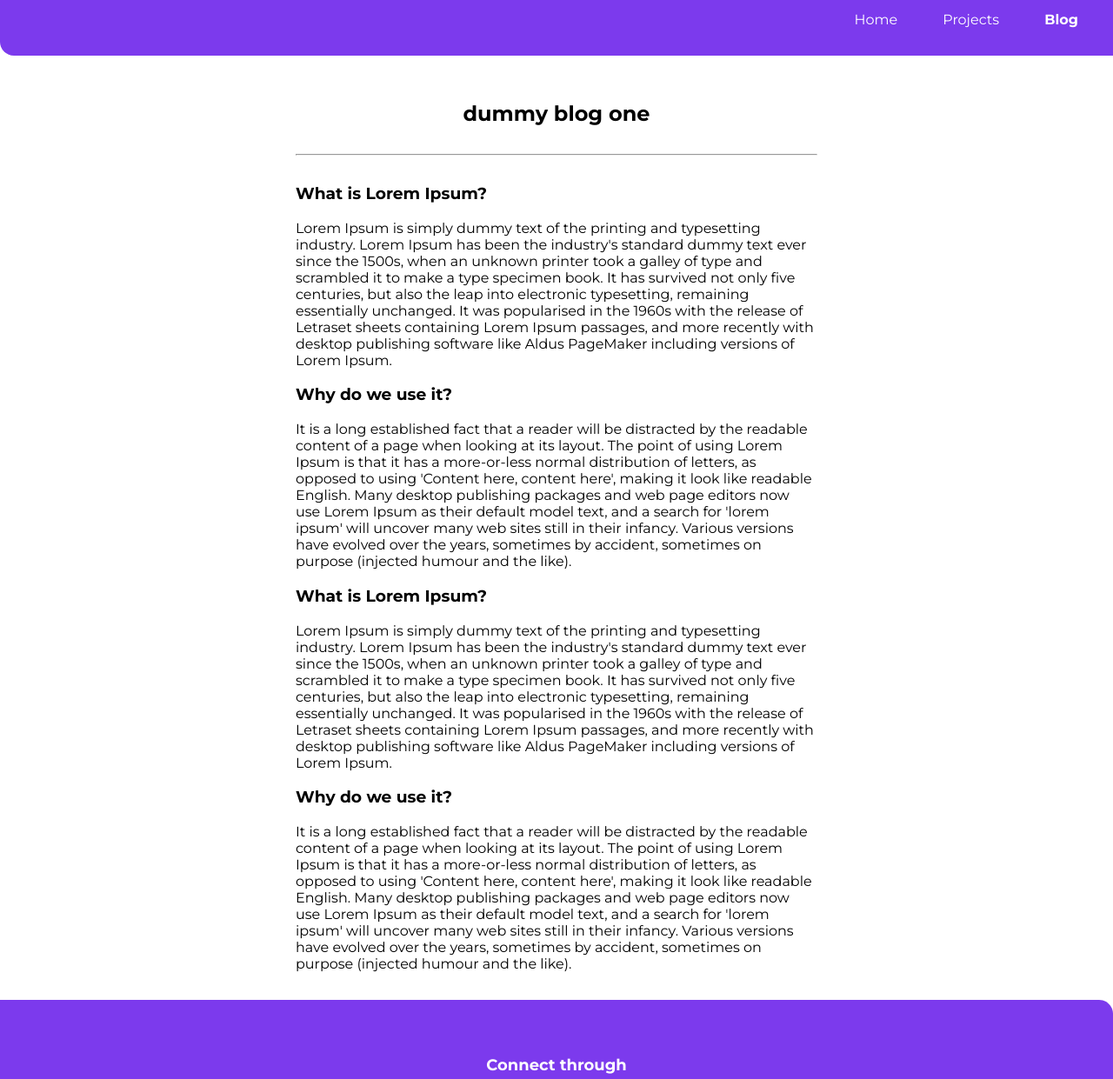
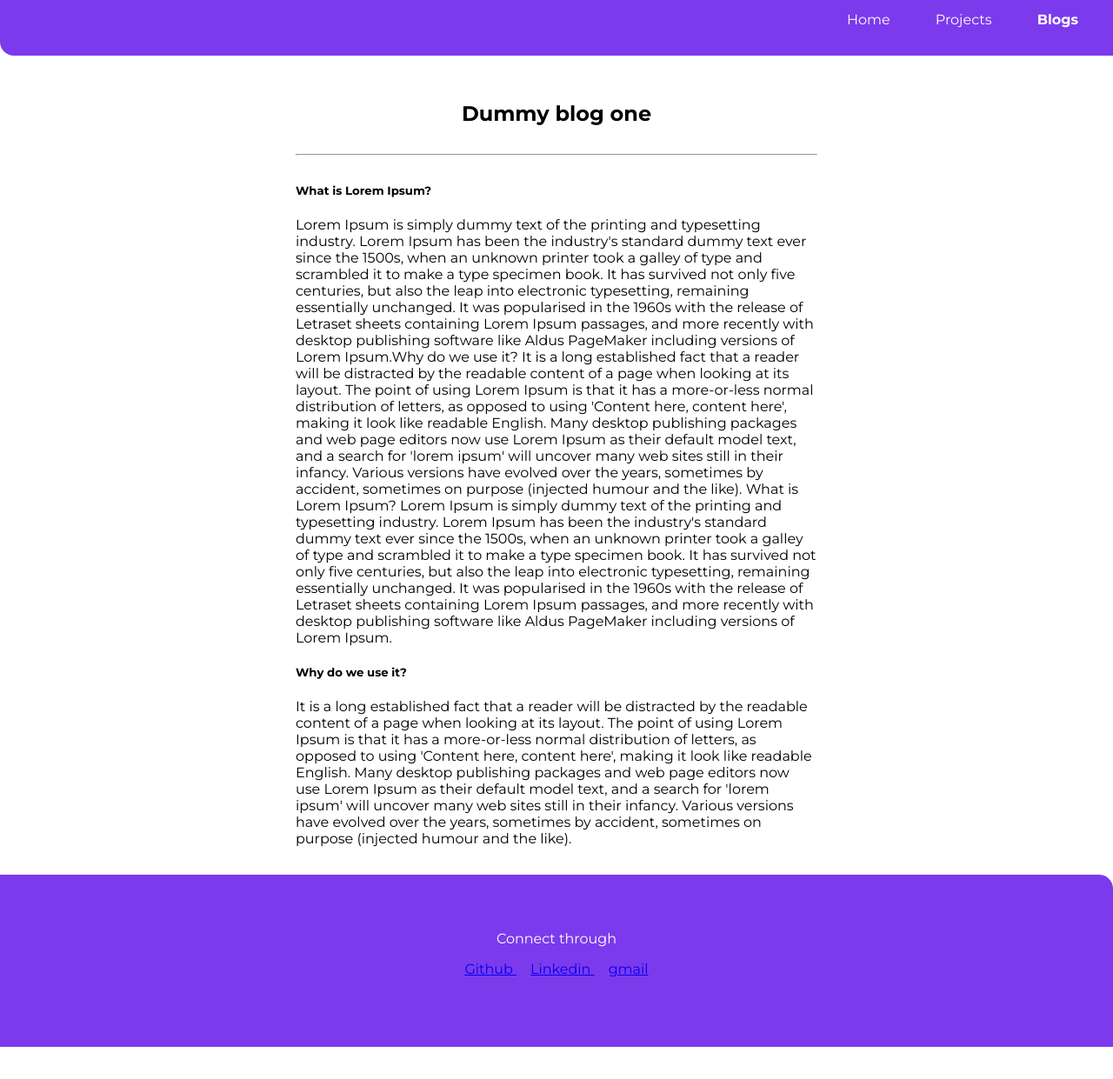
Before and after one commit to Jagadeesh-Jetti/Portfolio, a plain HTML site: page blogs/blogone.html in a window 1280 px wide. Shown: the part 38-1279 px from the top of the page at 87% size. After the commit the page ends 1242 px from the top, so only its background shows below. Drawn offline with Linux system fonts and the light colour scheme.

Commit message:
feat: added blog pages

```diff
--- a/blogs/blogone.html
+++ b/blogs/blogone.html
@@ -4,42 +4,54 @@
     <meta charset="UTF-8">
     <meta http-equiv="X-UA-Compatible" content="IE=edge">
     <meta name="viewport" content="width=device-width, initial-scale=1.0">
-    <title>blogone</title>
+    <title>Blogone</title>
     <link href="/style.css" rel="stylesheet" />
 </head>
 <body>
-    <nav class="navigation container">
+    <nav class="navigation">
+        <div class="container-fluid">
             <div class="nav-brand">Jagadeesh Jetti</div>
                 <ul class="list-non-bullet nav-pills">
                     <li class="list-item-inline">
-                <a class="link" href="/index.html">Home</a>
+                        <a class="link" href="/">Home</a>
                     </li>
                      <li class="list-item-inline">
-                <a class="link" href="/">Projects</a>
+                        <a class="link" href="/projects.html">Projects</a>
                     </li>
                     <li class="list-item-inline">
-                <a class="link link-active" href="/blogs.html">Blog</a>
+                        <a class="link link-active" href="/blogs.html">Blogs</a>
                     </li>
                 </ul>
+        </div>
     </nav>
 
    <section class="section">
         <div class="container container-center">
-            <h1>dummy blog one</h1>
+            <h1>Dummy blog one</h1>
             <hr>
             <p>
-                <h3>What is Lorem Ipsum?</h3>
+               <section class="blog">
+                <h5>What is Lorem Ipsum?</h5>
+
+                Lorem Ipsum is simply dummy text of the printing and typesetting industry. Lorem Ipsum has been the industry's standard dummy
+                text ever since the 1500s, when an unknown printer took a galley of type and scrambled it to make a type specimen book.
+                It has survived not only five centuries, but also the leap into electronic typesetting, remaining essentially unchanged.
+                It was popularised in the 1960s with the release of Letraset sheets containing Lorem Ipsum passages, and more recently with
+                desktop publishing software like Aldus PageMaker including versions of Lorem Ipsum.Why do we use it?
+                It is a long established fact that a reader will be distracted by the readable content of a page when looking at its layout.
+                The point of using Lorem Ipsum is that it has a more-or-less normal distribution of letters, as opposed to using 'Content here,
+                content here', making it look like readable English. Many desktop publishing packages and web page editors now use Lorem Ipsum
+                as their default model text, and a search for 'lorem ipsum' will uncover many web sites still in their infancy. Various versions
+                have evolved over the years, sometimes by accident, sometimes on purpose (injected humour and the like).
+                What is Lorem Ipsum?
 
                 Lorem Ipsum is simply dummy text of the printing and typesetting industry. Lorem Ipsum has been the industry's standard dummy text ever since the 1500s, when an unknown printer took a galley of type and scrambled it to make a type specimen book. It has survived not only five centuries, but also the leap into electronic typesetting, remaining essentially unchanged. It was popularised in the 1960s with the release of Letraset sheets containing Lorem Ipsum passages, and more recently with desktop publishing software like Aldus PageMaker including versions of Lorem Ipsum.
-                <h3>Why do we use it?</h3>
+                <h5>Why do we use it?</h5>
 
                 It is a long established fact that a reader will be distracted by the readable content of a page when looking at its layout. The point of using Lorem Ipsum is that it has a more-or-less normal distribution of letters, as opposed to using 'Content here, content here', making it look like readable English. Many desktop publishing packages and web page editors now use Lorem Ipsum as their default model text, and a search for 'lorem ipsum' will uncover many web sites still in their infancy. Various versions have evolved over the years, sometimes by accident, sometimes on purpose (injected humour and the like).
-                <h3>What is Lorem Ipsum?</h3>
 
-                Lorem Ipsum is simply dummy text of the printing and typesetting industry. Lorem Ipsum has been the industry's standard dummy text ever since the 1500s, when an unknown printer took a galley of type and scrambled it to make a type specimen book. It has survived not only five centuries, but also the leap into electronic typesetting, remaining essentially unchanged. It was popularised in the 1960s with the release of Letraset sheets containing Lorem Ipsum passages, and more recently with desktop publishing software like Aldus PageMaker including versions of Lorem Ipsum.
-                <h3>Why do we use it?</h3>
 
-                It is a long established fact that a reader will be distracted by the readable content of a page when looking at its layout. The point of using Lorem Ipsum is that it has a more-or-less normal distribution of letters, as opposed to using 'Content here, content here', making it look like readable English. Many desktop publishing packages and web page editors now use Lorem Ipsum as their default model text, and a search for 'lorem ipsum' will uncover many web sites still in their infancy. Various versions have evolved over the years, sometimes by accident, sometimes on purpose (injected humour and the like).
+               </section>
 
         </div>
 
@@ -47,20 +59,20 @@
 
 
     <footer class="footer">
-        <div class="footer-header">Connect through</div>
-        <ul class="social-links list-non-bullet">
+        <div class="header">Connect through</div>
+        <ul class="unordered list-inline">
             <li class="list-item-inline">
-                <a class="link" href="/">
+                <a class="primary-link" target="_blank" href="https://github.com/Jagadeesh-Jetti">
                     Github
                 </a>
             </li>
             <li class="list-item-inline">
-                <a class="link" href="/">
+                <a class="primary-link" target="_blank" href="/">
                     Linkedin
                 </a>
             </li>
             <li class="list-item-inline">
-                <a class="link" href="/">
+                <a class="primary-link" target="_blank" href="/">
                     gmail
                 </a>
             </li>
```
Also changed, not shown: blogs/blogtwo.html (+11 -9 lines). Lines whose indentation alone changed are shown as unchanged.
